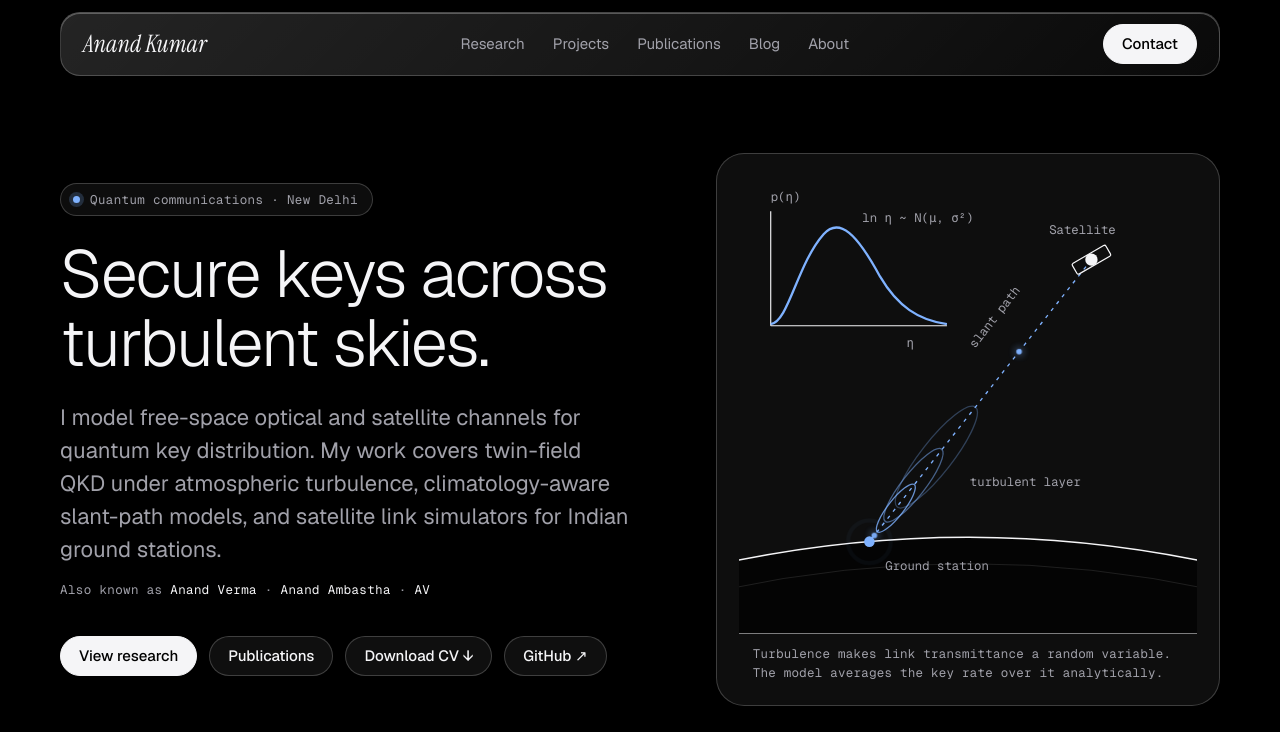
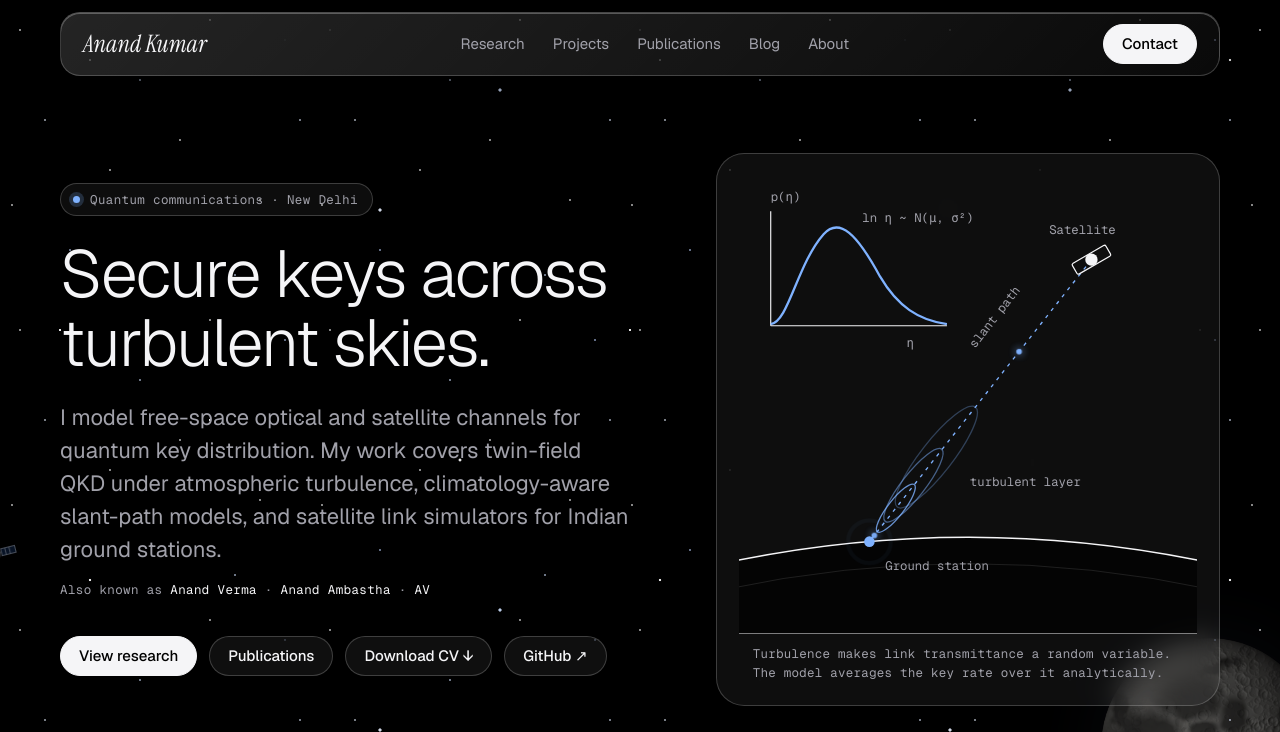
Before and after one commit to Anand-Ambastha/anand-ambastha.github.io, a plain HTML site: page index.html in a window 1280 px wide. Shown: the top 732 px of the page. Drawn offline with nearby package versions, Linux system fonts and the light colour scheme.

Commit message:
Fix: restore stars and moon (body no longer paints over the background layers)
Co-Authored-By: Claude Sonnet 5.5 <noreply@anthropic.com>
Claude-Session: https://claude.ai/code/session_012sE9GUebpSXZXC3Ce6unyt

```diff
--- a/assets/css/styles.css
+++ b/assets/css/styles.css
@@ -61,7 +61,7 @@ body::after {
 html { scroll-behavior: smooth; background: var(--bg); }
 body {
   margin: 0;
-  background-color: var(--bg);
+  background-color: transparent; /* the page colour comes from html, so the stars and moon behind the content stay visible */
   color: var(--fg);
   font-family: var(--font-body); font-size: 17px; line-height: 1.55; font-weight: 400;
   padding-left: max(16px, env(safe-area-inset-left, 0px));
```
